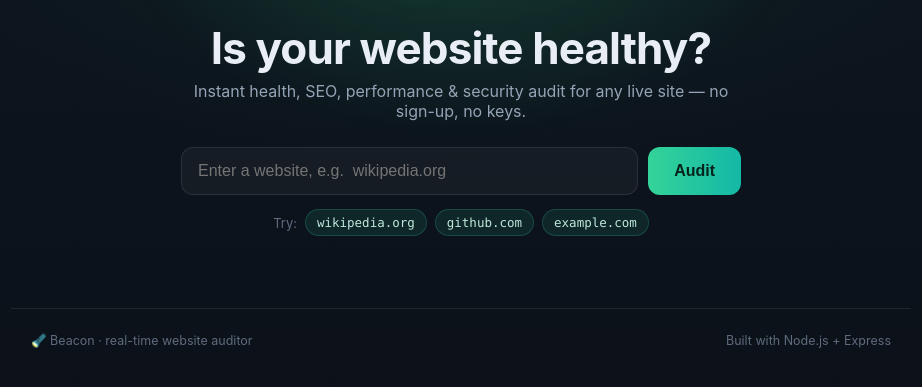
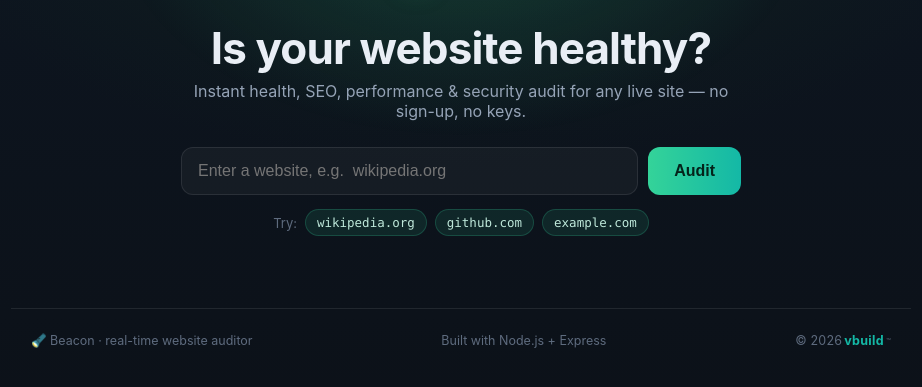
Before and after one commit to vbuildlanka-oss/Cloudcomp, a website: page public/index.html in a window 1280 px wide. Shown: the part 87-474 px from the top of the page, without its empty margins (179-1101 px from the left). Drawn offline with Linux system fonts and the light colour scheme; no server answers.

Commit message:
Add vbuild trademark to footer

```diff
--- a/public/index.html
+++ b/public/index.html
@@ -85,6 +85,7 @@
     <footer class="footer">
       <span>🔦 Beacon · real-time website auditor</span>
       <span>Built with Node.js + Express</span>
+      <span class="brand">© 2026 <strong>vbuild</strong><sup>™</sup></span>
     </footer>
 
     <script src="app.js"></script>
--- a/public/styles.css
+++ b/public/styles.css
@@ -138,6 +138,9 @@ body {
   padding: 24px 20px 36px; display: flex; justify-content: space-between; gap: 8px; flex-wrap: wrap;
   border-top: 1px solid var(--card-brd); color: var(--faint); font-size: 12.5px;
 }
+.footer .brand { display: inline-flex; align-items: center; gap: 2px; letter-spacing: 0.2px; }
+.footer .brand strong { color: var(--teal); font-weight: 700; letter-spacing: 0.3px; }
+.footer .brand sup { font-size: 8px; opacity: 0.8; }
 
 @media (max-width: 560px) {
   .search { flex-direction: column; }
```
